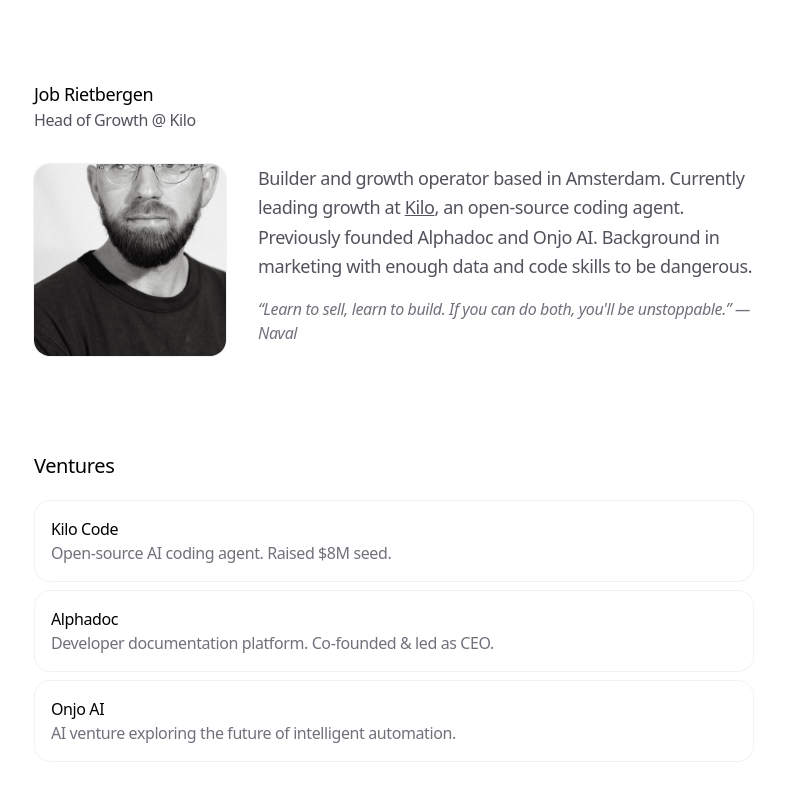
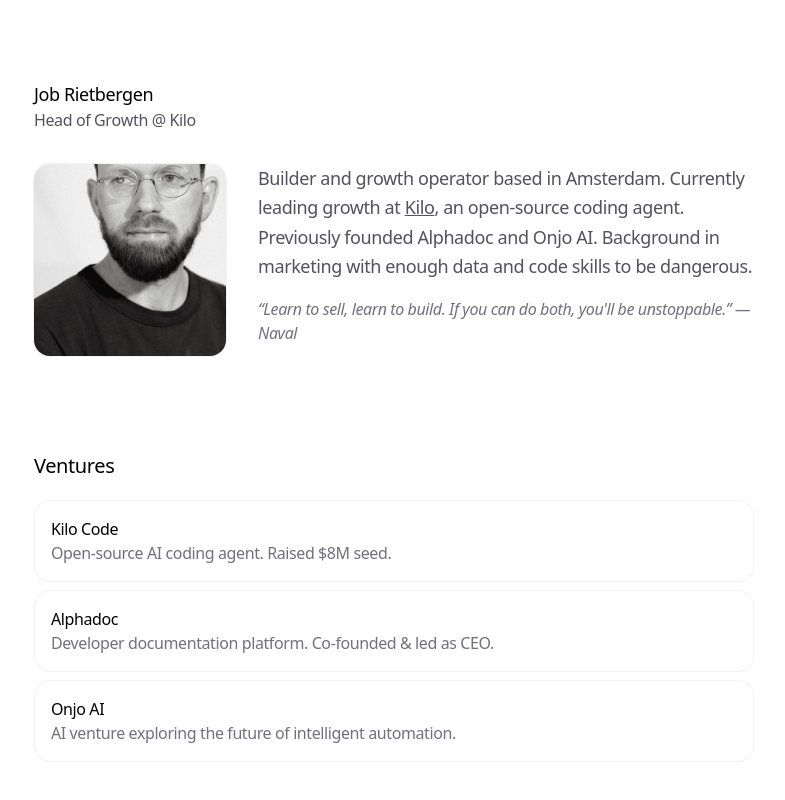
Before and after one commit to rietie-bot/jobrietbergen.com, a Next.js app: page / in a window 1280 px wide. Shown: the top 800 px of the page, without its empty margins (246-1031 px from the left). Built offline with nearby package versions, Linux system fonts and the light colour scheme.

Commit message:
Center face in profile photo crop (#3)

```diff
--- a/app/page.tsx
+++ b/app/page.tsx
@@ -140,7 +140,7 @@
             <img
               src="/profile.jpg"
               alt="Job Rietbergen"
-              className="w-40 h-40 sm:w-48 sm:h-48 rounded-2xl object-cover ring-1 ring-zinc-200/50 dark:ring-zinc-800/50"
+              className="w-40 h-40 sm:w-48 sm:h-48 rounded-2xl object-cover object-[center_20%] ring-1 ring-zinc-200/50 dark:ring-zinc-800/50"
             />
           </div>
           <div className="flex-1">
```
